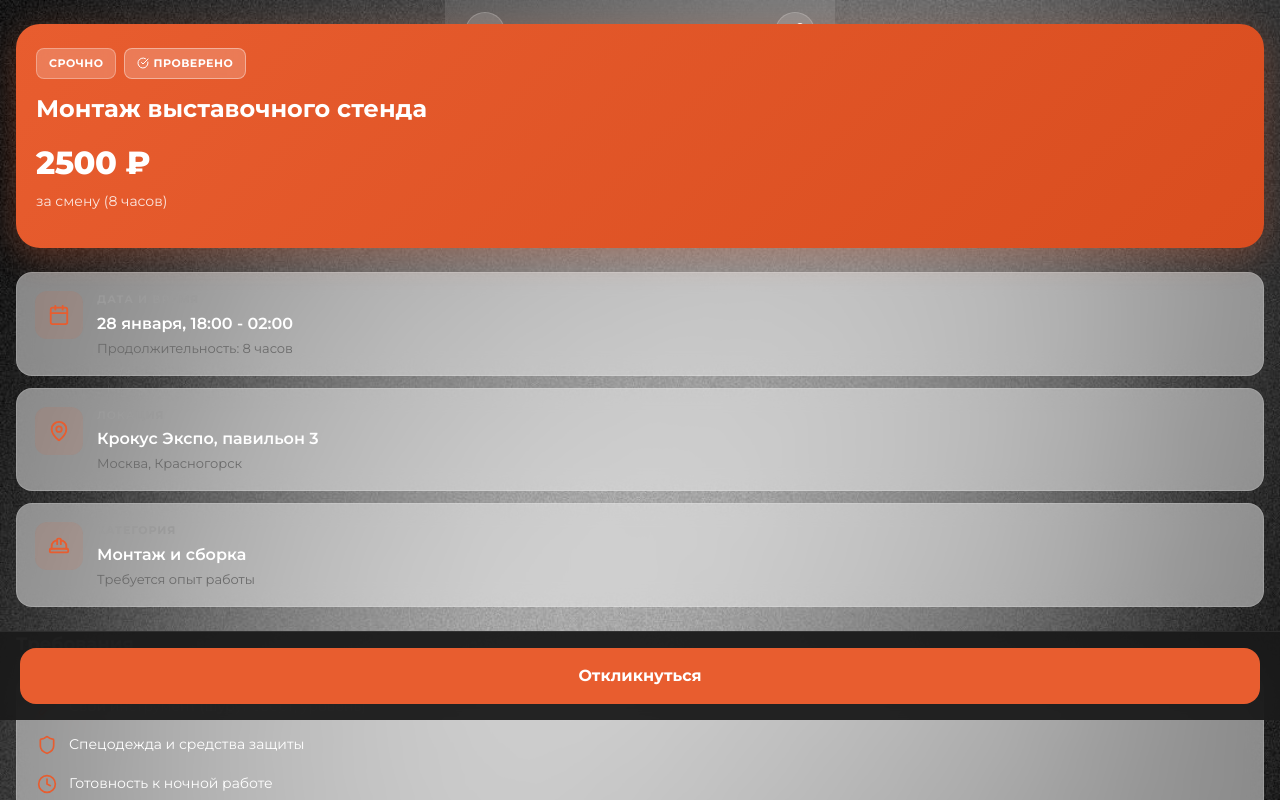
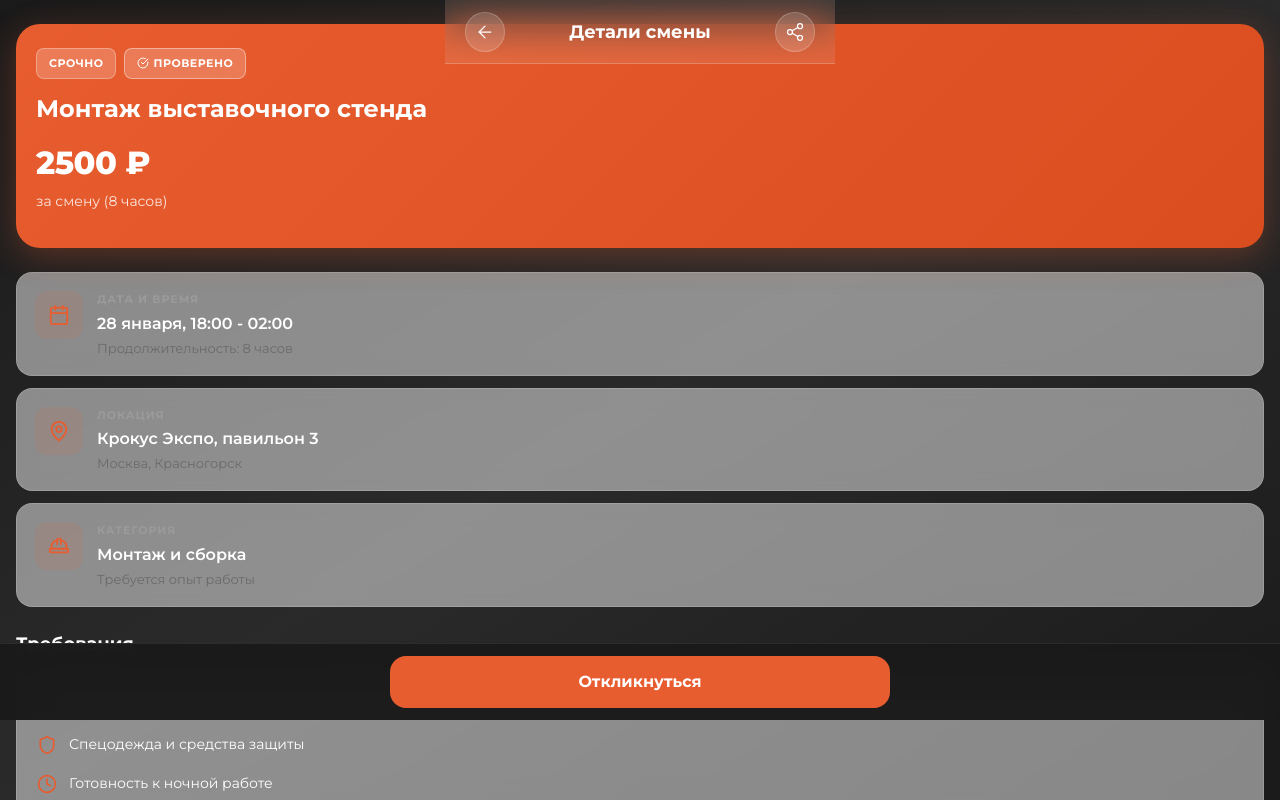
Before and after one commit to artemdali21-ship-it/shef-montazh, a Next.js app: page /job/1 in a window 1280 px wide. Shown: the top 800 px of the page. Built offline with nearby package versions, Linux system fonts and the light colour scheme.

Commit message:
fix: resolve scroll issues on JobDetailsScreen
Adjust layout and fixed button to allow full content visibility and proper scrolling.

Co-authored-by: null <256392183+artemdali21-ship-it@users.noreply.github.com>

```diff
--- a/components/JobDetailsScreen.tsx
+++ b/components/JobDetailsScreen.tsx
@@ -116,23 +116,7 @@ const JobDetailsScreen = () => {
   }
 
   return (
-    <div
-      style={{
-        minHeight: '100vh',
-        backgroundImage: 'url(/images/bg-dashboard.jpg)',
-        backgroundSize: 'cover',
-        backgroundPosition: 'center',
-        backgroundAttachment: 'fixed',
-        display: 'flex',
-        flexDirection: 'column',
-      }}
-    >
-      {/* DECORATIVE ELEMENTS - БЕЗ BLUR */}
-      <div className="fixed inset-0 pointer-events-none overflow-hidden opacity-30 z-0">
-        <img src="/images/helmet-silver.png" className="absolute top-10 right-10 w-20 h-20" alt="" />
-        <img src="/images/carabiner.png" className="absolute bottom-20 left-10 w-16 h-16 opacity-60" alt="" />
-      </div>
-
+    <div className="h-screen bg-gradient-to-br from-[#1A1A1A] via-[#2A2A2A] to-[#1A1A1A] flex flex-col overflow-hidden">
       {/* HEADER */}
       <Header
         title="Детали смены"
@@ -142,14 +126,7 @@ const JobDetailsScreen = () => {
       />
 
       {/* SCROLLABLE CONTENT */}
-      <div style={{
-        flex: 1,
-        overflowY: 'auto',
-        overflowX: 'hidden',
-        position: 'relative',
-        zIndex: 10,
-        paddingBottom: '120px',
-      }} className="px-4 pt-6">
+      <div className="flex-1 overflow-y-auto px-4 pt-6 pb-24 w-full">
         {/* HERO SECTION - ТОЛЬКО ЗДЕСЬ ОРАНЖЕВЫЙ ГРАДИЕНТ */}
         <section
           style={{
@@ -674,18 +651,13 @@ const JobDetailsScreen = () => {
         bottom: '80px',
         left: 0,
         right: 0,
-        padding: '16px 20px',
-        background: 'rgba(26, 26, 26, 0.95)',
+        padding: '12px 20px',
+        background: 'rgba(26, 26, 26, 0.98)',
         backdropFilter: 'blur(20px)',
         WebkitBackdropFilter: 'blur(20px)',
-        zIndex: 20,
+        zIndex: 30,
         borderTop: '1px solid rgba(255, 255, 255, 0.08)',
-        maxWidth: 'var(--mobile-max-width, 100%)',
-        marginLeft: 'auto',
-        marginRight: 'auto',
-        left: 0,
-        right: 0,
-      }}>
+      }} className="w-full flex justify-center">
         <button
           onClick={() => {
             router.push(`/application?jobId=${jobDetails.id}`)
@@ -694,7 +666,8 @@ const JobDetailsScreen = () => {
           disabled={isApplying}
           style={{
             width: '100%',
-            height: '56px',
+            maxWidth: '500px',
+            height: '52px',
             background: '#E85D2F',
             color: 'white',
             fontSize: '16px',
```
